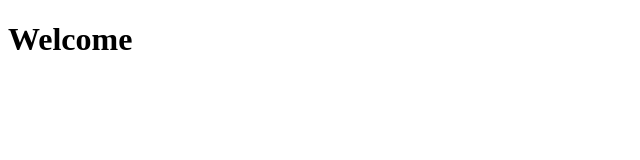
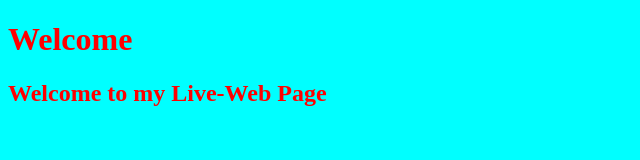
Before and after one commit to kdp-99114/FullStack-1_2020, a plain HTML site: page index.html in a window 1280 px wide. Shown: the whole page, without its empty margins (0-640 px from the left). Drawn offline with Linux system fonts and the light colour scheme.

Commit message:
Add Background-Color

```diff
--- a/index.html
+++ b/index.html
@@ -4,8 +4,16 @@
     <meta charset="UTF-8">
     <meta name="viewport" content="width=device-width, initial-scale=1.0">
     <title>Introduction to Git and GitHub</title>
+    <style>
+        body
+        {
+            background-color: aqua;
+            color: red;
+        }
+    </style>
 </head>
 <body>
     <h1>Welcome</h1>
+    <h2>Welcome to my Live-Web Page</h2>
 </body>
 </html>
```
